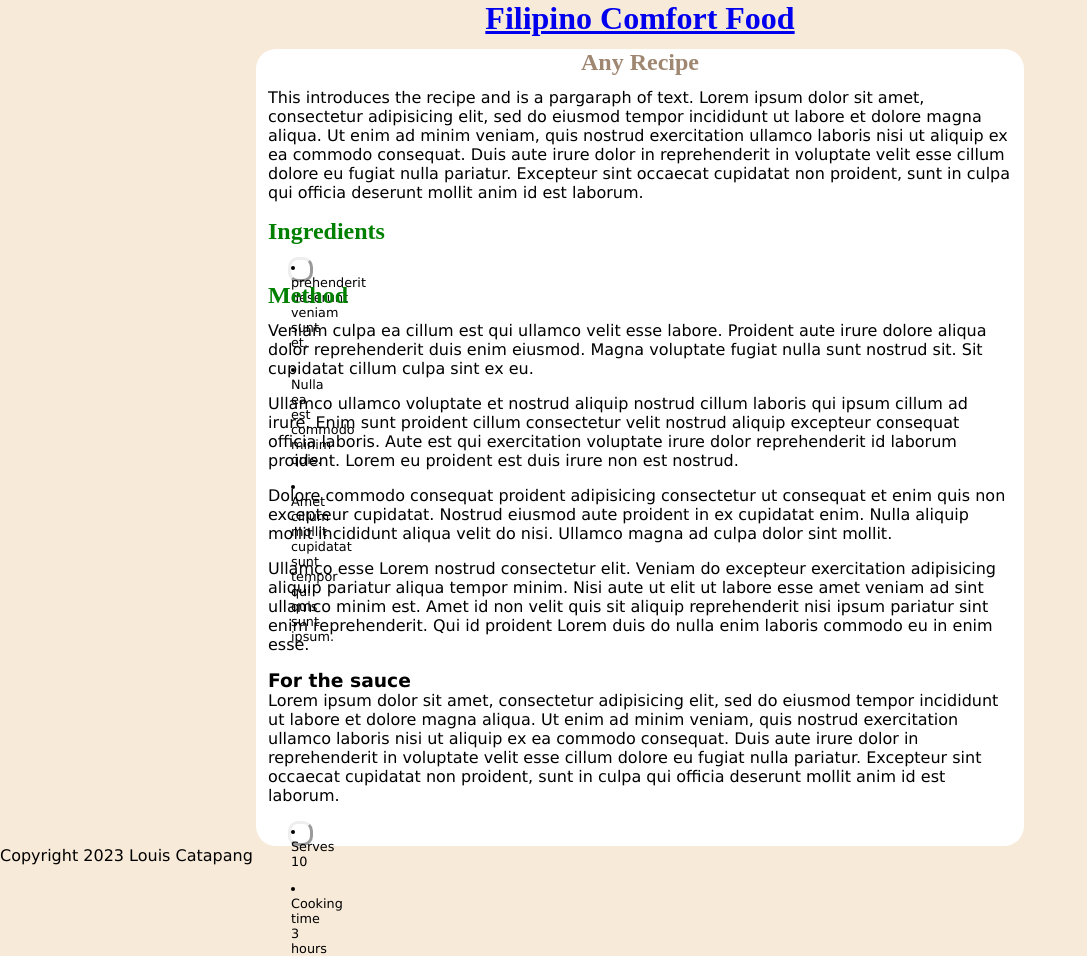
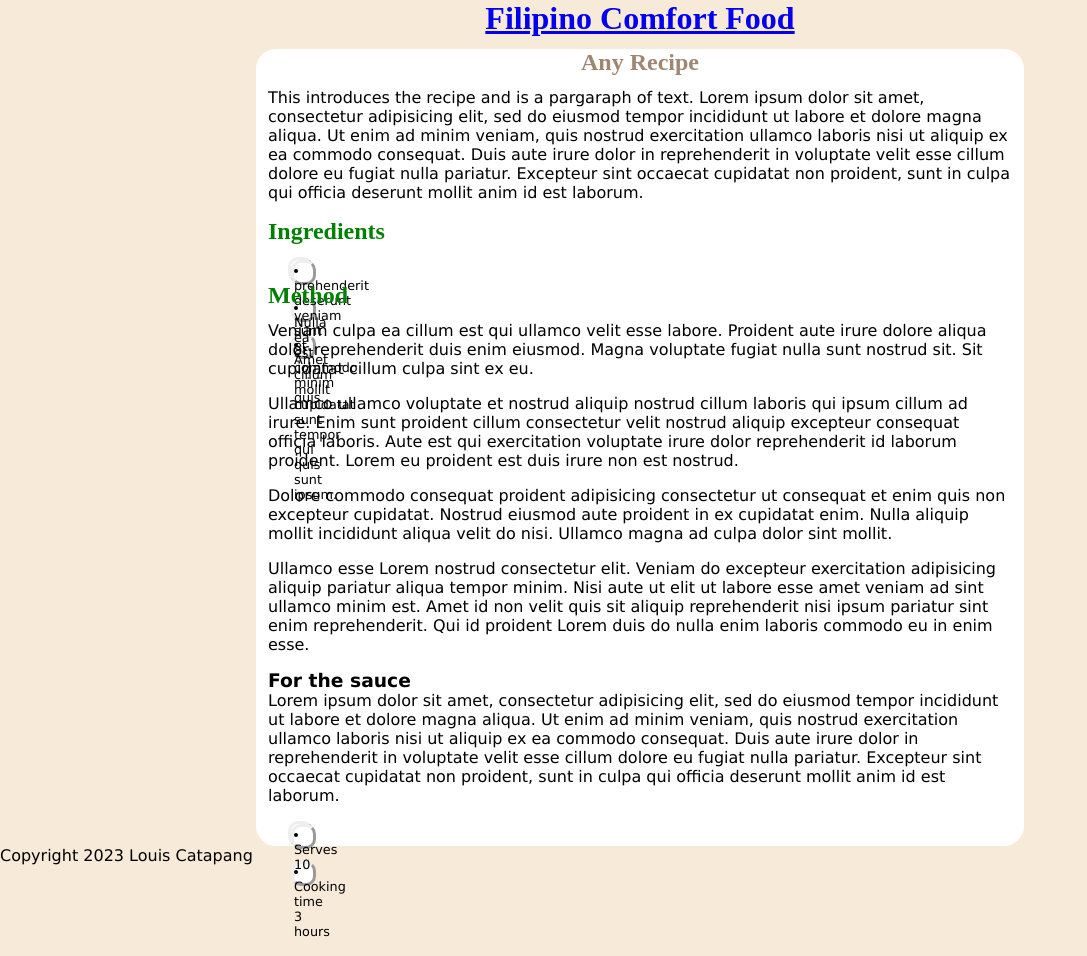
Before and after one commit to Loohwis/Recipe1, a Jekyll site: the page built from _recipes/recipe2.md, in a window 1280 px wide. Shown: the whole page, without its empty margins (0-1087 px from the left). Built offline with Jekyll 4.4.1, drawn with Linux system fonts in a browser that asks for light colours.

Commit message:
Update recipes.css

```diff
--- a/styles/recipes.css
+++ b/styles/recipes.css
@@ -68,6 +68,11 @@ li {
   font-size: .8em;
   margin-bottom: 12px;
   list-style-position: inside;
+  border-radius: 10px;
+  border-style: outset;
+  height: 25px;
+  width: 25px;
+  background-color: white;
 }
 
 .caption {
```
